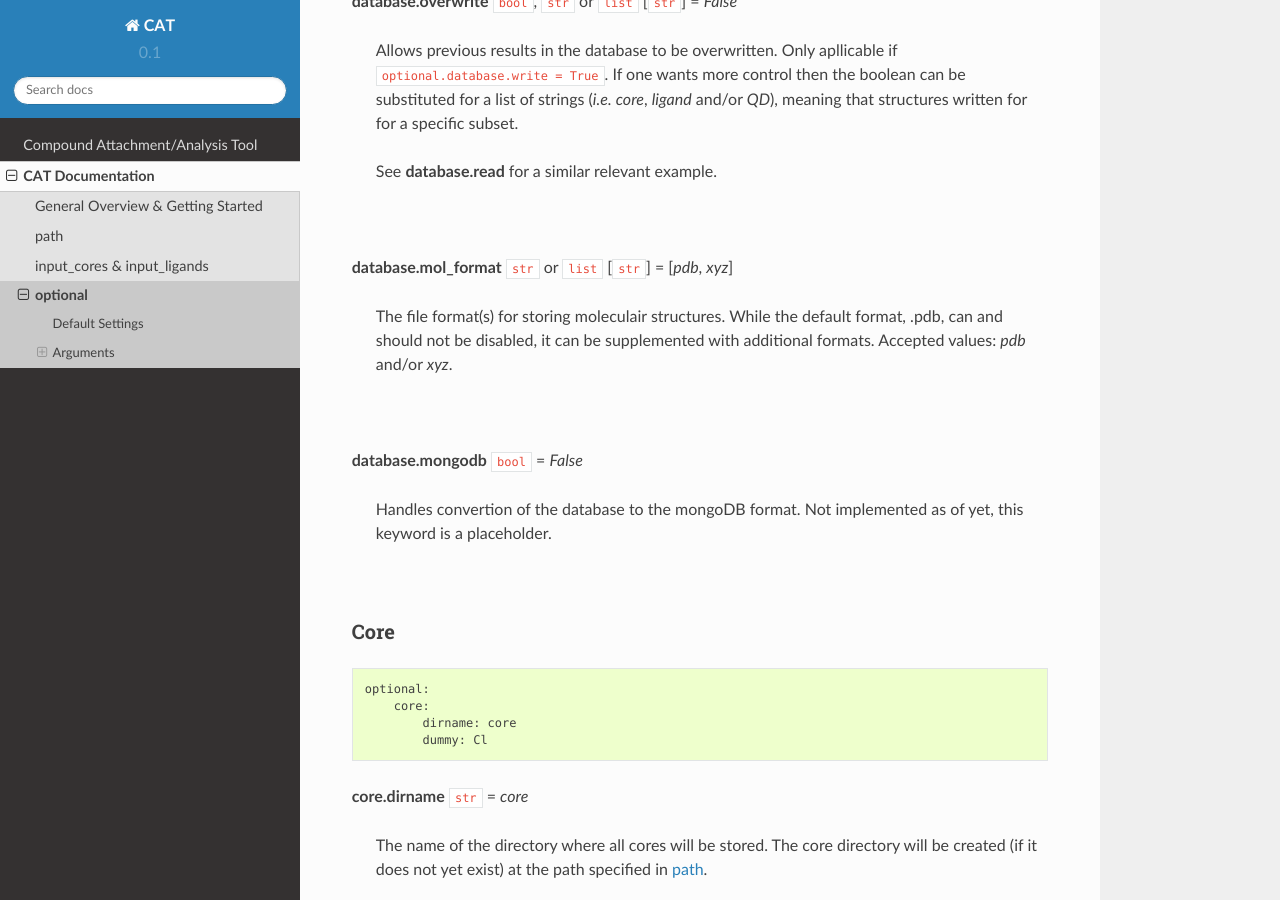
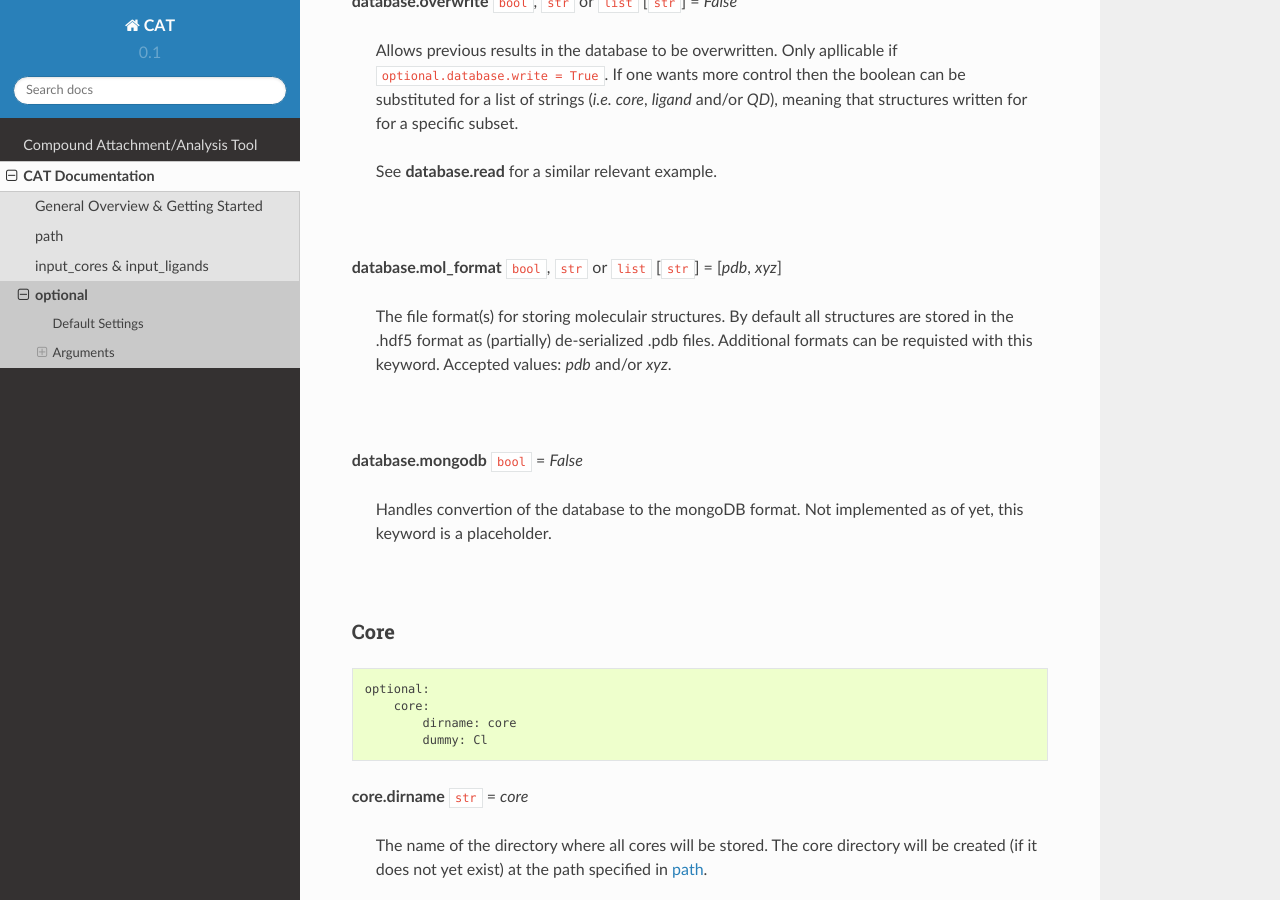
Before and after one commit to nlesc-nano/CAT, a Sphinx documentation site: the page built from docs/4_optional.rst, in a window 1280 px wide and 900 px high, scrolled down 1942 px. Built offline with Sphinx 7.4.7 and the Read the Docs theme 2.0.0, drawn with Linux system fonts in a browser that asks for light colours.

Commit message:
Update 4_optional.rst

```diff
--- a/docs/4_optional.rst
+++ b/docs/4_optional.rst
@@ -110,11 +110,12 @@ Database
 
     |
 
-**database.mol_format** |str|_ or |list|_ [|str|_] = [*pdb*, *xyz*]
+**database.mol_format** |bool|_, |str|_ or |list|_ [|str|_] = [*pdb*, *xyz*]
 
     The file format(s) for storing moleculair structures.
-    While the default format, .pdb, can and should not be disabled, it can be
-    supplemented with additional formats.
+    By default all structures are stored in the .hdf5 format as
+    (partially) de-serialized .pdb files. Additional formats can be
+    requisted with this keyword.
     Accepted values: *pdb* and/or *xyz*.
 
     |
```
